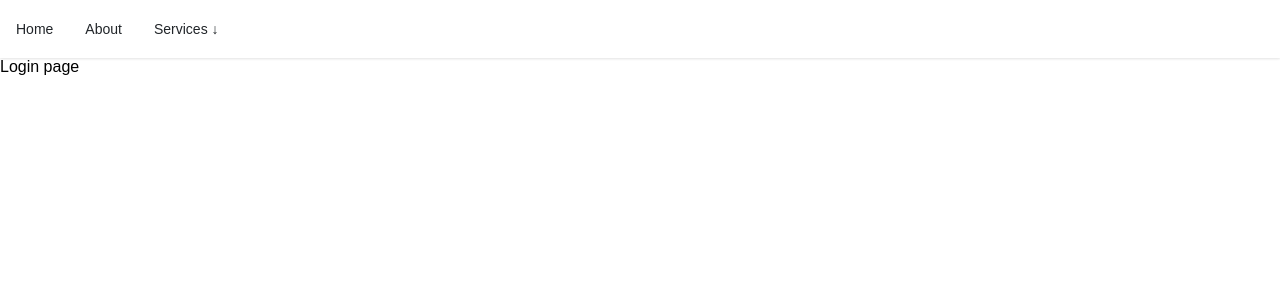
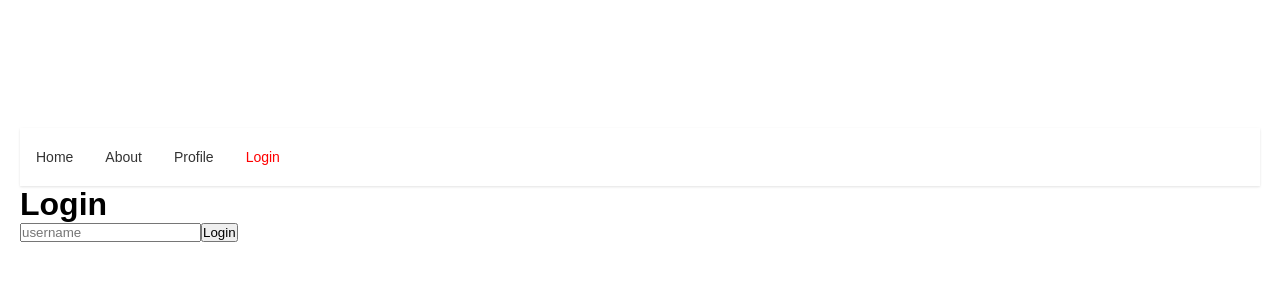
Before and after one commit to vangelif/react_todo, a React (Create React App) app: page /login in a window 1280 px wide. Shown: the top 300 px of the page. Built offline with nearby package versions, Linux system fonts and the light colour scheme.

Commit message:
build routers

```diff
--- a/src/App.css
+++ b/src/App.css
@@ -44,3 +44,12 @@
   margin-top: 5px;
   display: block;
 }
+
+a {
+  color: #333;
+  text-decoration: none;
+}
+/* Active route */
+.active {
+  color: #005bb3;
+}
--- a/src/App.js
+++ b/src/App.js
@@ -1,18 +1,25 @@
 import { Routes, Route } from "react-router-dom";
+import "./App.css";
 
 import Home from "./routes/Home";
 import About from "./routes/About";
 import Login from "./routes/Login";
 import Profile from "./routes/Profile";
+import Layout from "./components/Layout";
+import SinglePage from "./routes/SinglePage";
 
-const TodoApp = () => {
+const App = () => {
   return (
     <Routes>
-      <Route path="/" element={<Home />} />
-      <Route path="about" element={<About />} />
-      <Route path="login" element={<Login />} />
-      <Route path="profile" element={<Profile />} />
+      <Route path="/" element={<Layout />}>
+        <Route index element={<Home />} />
+        <Route path="about" element={<About />}>
+          <Route path=":slug" element={<SinglePage />} />
+        </Route>
+        <Route path="login" element={<Login />} />
+        <Route path="profile" element={<Profile />} />
+      </Route>
     </Routes>
   );
 };
-export default TodoApp;
+export default App;
--- /dev/null
+++ b/src/components/Layout.jsx
@@ -0,0 +1,11 @@
+import Navbar from "./navbar";
+import { Outlet } from "react-router-dom";
+const Layout = () => {
+  return (
+    <div className="wrapper">
+      <Navbar />
+      <Outlet />
+    </div>
+  );
+};
+export default Layout;
--- a/src/components/navbar.js
+++ b/src/components/navbar.js
@@ -1,28 +1,33 @@
-import { useState, useEffect } from "react";
+import { NavLink } from "react-router-dom";
+
+const links = [
+  { path: "/", text: "Home" },
+  { path: "about", text: "About" },
+  { path: "profile", text: "Profile" },
+  { path: "login", text: "Login" },
+];
 
 const Navbar = () => {
-  const [dropdown, setDropdown] = useState(false);
-  console.log(useState(false));
-
-  useEffect(() => {
-    document.title = `Current state value: ${dropdown}`;
-  }, [dropdown]);
   return (
-    <nav>
+    <nav className="navbar">
       <ul>
-        <li>Home</li>
-        <li>About</li>
-        <li>
-          <button onClick={() => setDropdown(!dropdown)}>
-            Services <span>&#8595;</span>
-          </button>
-          {dropdown && (
-            <ul>
-              <li>Design</li>
-              <li>Development</li>
-            </ul>
-          )}
-        </li>
+        {links.map((link) => {
+          return (
+            <li key={link.text}>
+              <NavLink
+                to={link.path}
+                className={({ isActive }) =>
+                  isActive ? "active__class" : undefined
+                }
+                style={({ isActive }) => ({
+                  color: isActive ? "red" : undefined,
+                })}
+              >
+                {link.text}
+              </NavLink>
+            </li>
+          );
+        })}
       </ul>
     </nav>
   );
--- a/src/index.js
+++ b/src/index.js
@@ -2,14 +2,14 @@
 import ReactDOM from "react-dom/client";
 import "./index.css";
 import App from "./App";
-import Navbar from "./components/navbar";
+// import Navbar from "./components/navbar";
 import { BrowserRouter } from "react-router-dom";
 
 const root = ReactDOM.createRoot(document.getElementById("root"));
 root.render(
   <React.StrictMode>
     <BrowserRouter>
-      <Navbar />
+      {/* <Navbar /> */}
       <App />
     </BrowserRouter>
   </React.StrictMode>
--- a/src/routes/About.jsx
+++ b/src/routes/About.jsx
@@ -1,4 +1,20 @@
+import { NavLink, Outlet } from "react-router-dom";
 const About = () => {
-  return <div>About content</div>;
+  return (
+    <>
+      <h1>About page.</h1>
+      <div className="about">
+        <ul className="about_list">
+          <li>
+            <NavLink to="about-app">About app</NavLink>
+          </li>
+          <li>
+            <NavLink to="about-developer">About developer</NavLink>
+          </li>
+        </ul>
+        <Outlet />
+      </div>
+    </>
+  );
 };
 export default About;
--- a/src/routes/Home.jsx
+++ b/src/routes/Home.jsx
@@ -1,14 +1,11 @@
-// import "./App.css";
 import Header from "../components/header";
 import Logic from "../components/logic";
 
 const Home = () => {
   return (
-    <div className="wrapper">
-      <div className="todos">
-        <Header />
-        <Logic />
-      </div>
+    <div className="todos">
+      <Header />
+      <Logic />
     </div>
   );
 };
--- a/src/routes/Login.jsx
+++ b/src/routes/Login.jsx
@@ -1,4 +1,28 @@
+import { useState } from "react";
+import styles from "../styles/Login.module.css";
+
 const Login = () => {
-  return <div>Login page</div>;
+  const [username, setUsername] = useState("");
+  const handleSubmit = (e) => {
+    e.preventDefault();
+    if (!username) return;
+    console.log(username);
+  };
+  return (
+    <div>
+      <h1>Login</h1>
+      <div className={styles.formWrapper}>
+        <form className={styles.form} onSubmit={handleSubmit}>
+          <input
+            type="text"
+            placeholder="username"
+            value={username}
+            onChange={(e) => setUsername(e.target.value)}
+          />
+          <button>Login</button>
+        </form>
+      </div>
+    </div>
+  );
 };
 export default Login;
--- /dev/null
+++ b/src/routes/SinglePage.jsx
@@ -0,0 +1,29 @@
+import { useParams } from "react-router-dom";
+const aboutData = [
+  {
+    slug: "about-app",
+    title: "About the app",
+    description:
+      "This application lets us add to-dos, edit, and delete items. Log in to see the delete feature. It also persists to-dos in the browser's local storage for a subsequent visit.",
+  },
+  {
+    slug: "about-developer",
+    title: "About the developer",
+    description:
+      "Ibas Majid founded ibaslogic.com to experiment with new web features and write actionable guides. Follow Ibas on Twitter @ibaslogic to learn modern web development.",
+  },
+];
+
+const SinglePage = () => {
+  const { slug } = useParams();
+  const aboutContent = aboutData.find((item) => item.slug === slug);
+  const { title, description } = aboutContent;
+  return (
+    <div className="main_content">
+      <h2>{title}</h2>
+      <p>{description}</p>
+    </div>
+  );
+};
+
+export default SinglePage;
```
Also changed, not shown: src/routes/Profile.jsx (line endings or trailing spaces), src/styles/Login.module.css (added).
